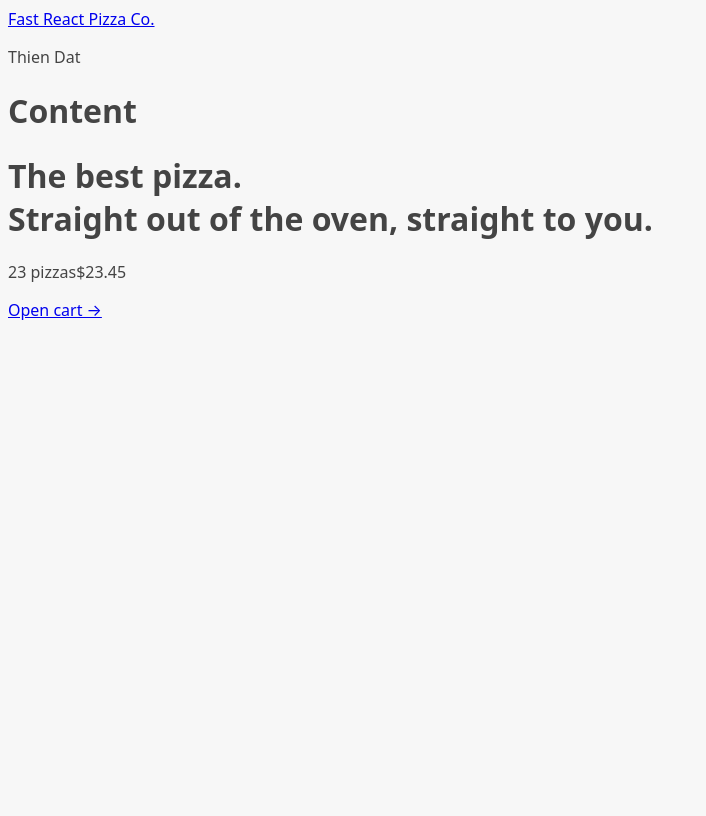
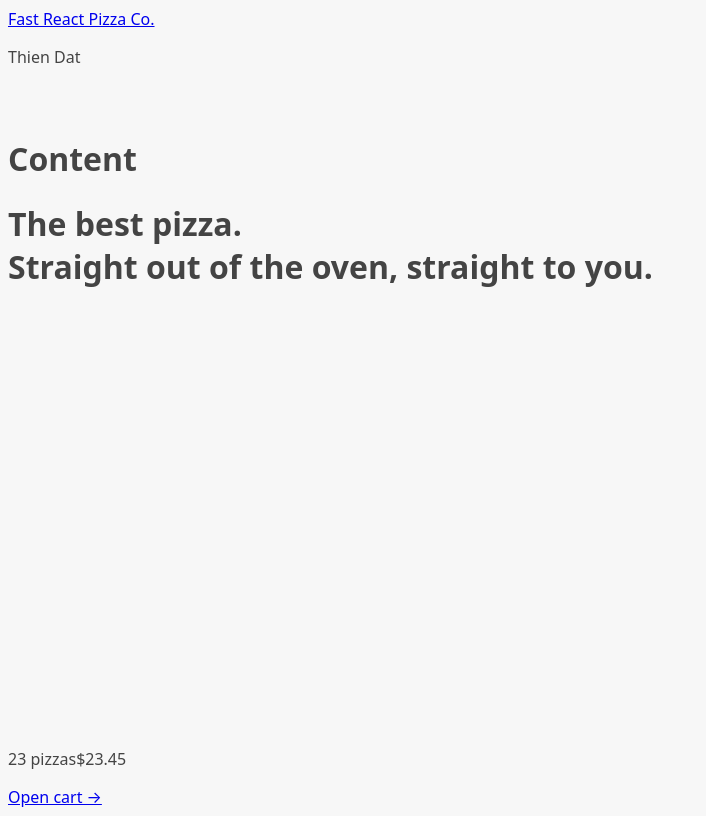
Before and after one commit to tangthiendat/fast-react-pizza, a React (Vite) app: page / in a window 1280 px wide. Shown: the whole page, without its empty margins (0-706 px from the left). Built offline with nearby package versions, Linux system fonts and the light colour scheme.

Commit message:
Displaying a Loader Indicator

```diff
--- a/src/features/menu/Menu.jsx
+++ b/src/features/menu/Menu.jsx
@@ -3,7 +3,6 @@ import { getMenu } from "../../services/apiRestaurant";
 import MenuItem from "../menu/MenuItem";
 function Menu() {
     const menu = useLoaderData();
-    console.log(menu);
     return (
         <ul>
             {menu.map((pizza) => (
--- a/src/ui/AppLayout.jsx
+++ b/src/ui/AppLayout.jsx
@@ -1,10 +1,17 @@
+/* eslint-disable no-unused-vars */
 import Header from "./Header";
 import CartOverview from "../features/cart/CartOverview";
-import { Outlet } from "react-router-dom";
+import { Outlet, useNavigation } from "react-router-dom";
+import Loader from "./Loader";
 
 function AppLayout() {
+    const navigation = useNavigation();
+    const isLoading = navigation.state === "loading";
+
+    console.log(navigation);
     return (
-        <div>
+        <div className="layout">
+            {isLoading && <Loader />}
             <Header />
             <main>
                 <h1>Content</h1>
--- /dev/null
+++ b/src/ui/Loader.jsx
@@ -0,0 +1,5 @@
+function Loader() {
+    return <div className="loader"></div>;
+}
+
+export default Loader;
```
